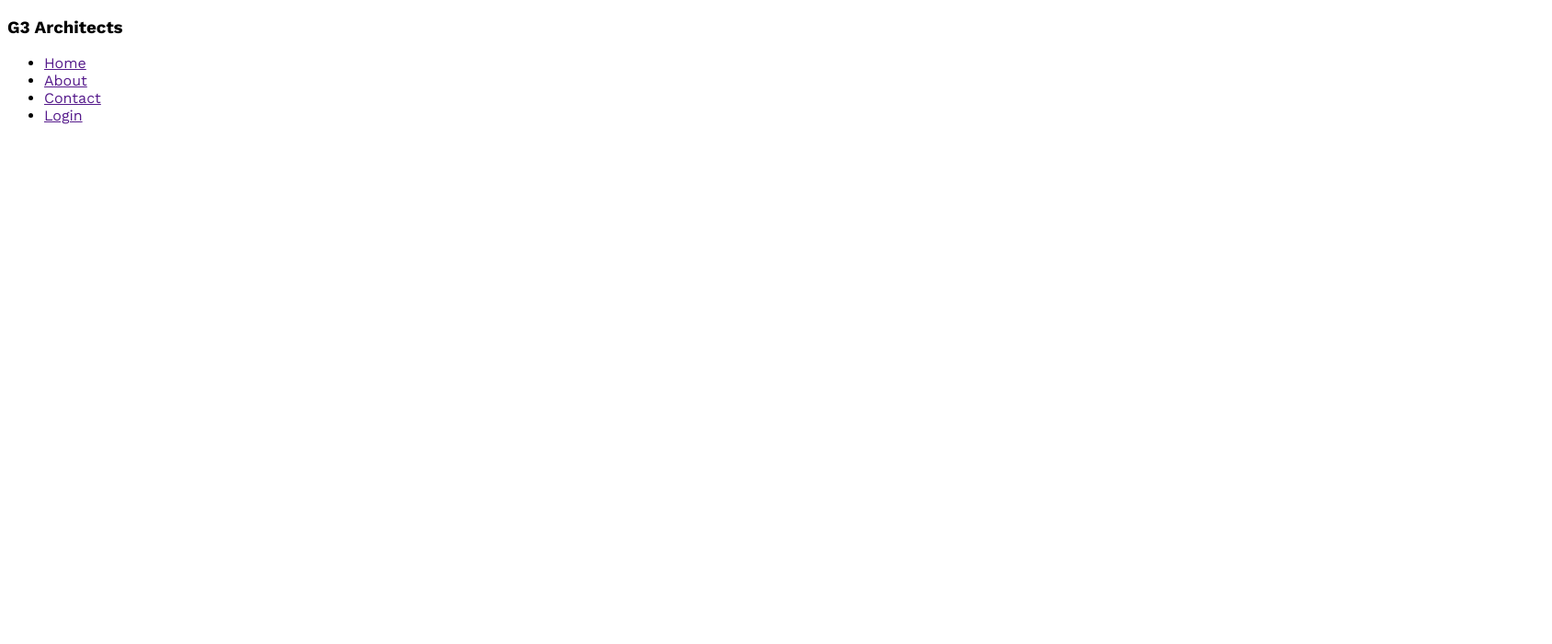
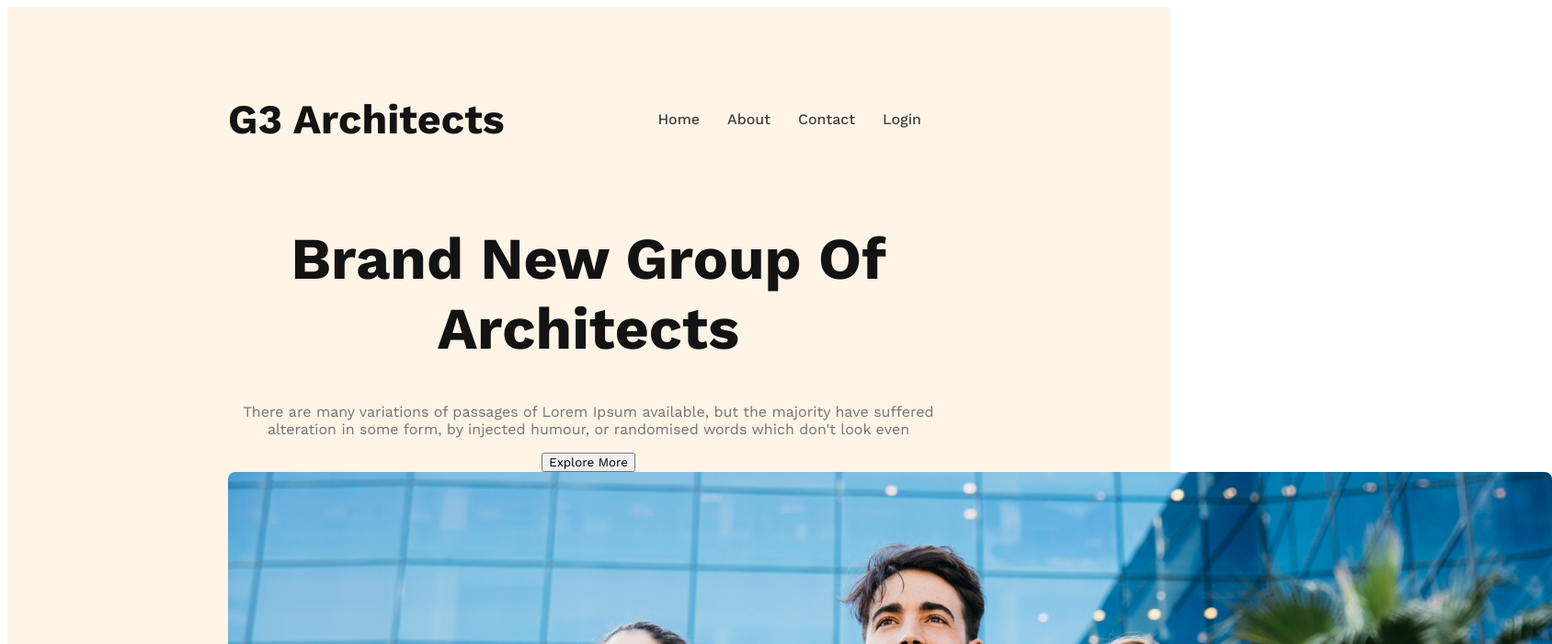
Before and after one commit to farid22022/G3-Architect, a plain HTML site: page index.html in a window 1280 px wide. Shown: the top 700 px of the page at 92% size, 1688 px wide, since content can reach past the window. Drawn offline with nearby package versions, Linux system fonts and the light colour scheme.

Commit message:
Banner Content added

```diff
--- a/Style/architect.css
+++ b/Style/architect.css
@@ -1,6 +1,53 @@
 /* Work sans font */
   @import url('https://fonts.googleapis.com/css2?family=Open+Sans:wght@400;700;800&family=Work+Sans:wght@400;500;600;700&display=swap');
+  /* Shared Styles */
+  .btn-primary{
 
+  }
   *{
+    font-family: 'Lato',sans-serif;
+    font-family: 'Open Sans',sans-serif;
     font-family: 'Work Sans','sans-serif';
   }
+  header {
+    background: rgba(255, 144, 14, 0.10);
+    padding: 50px 240px;
+
+  }
+  nav {
+    display: flex;
+    justify-content: space-between;
+    align-items: center;
+  }
+  .nav-title{
+    font-size: 2.8rem;
+    font-weight: 700;
+    color: #131313;
+  }
+  nav >ul {
+    display: flex;
+  }
+  nav li {
+    list-style: none;
+    margin-right: 30px;
+    font-weight: 500;
+    font-size: 1rem;
+  }
+  nav li a {
+    text-decoration: none;
+    color: #424242;
+  }
+  /* Banner Styles */
+  .banner-content {
+    max-width: 800px;
+    text-align: center;
+    margin: 0 auto;
+  }
+  .banner-title{
+    font-size: 4rem;
+    font-weight: 700;
+    color: #131313;
+  }
+  .banner-description {
+    color: #727272;
+  }
--- a/index.html
+++ b/index.html
@@ -9,7 +9,7 @@
 <body>
     <header>
         <nav>
-            <h3>G3 Architects</h3>
+            <h3 class="nav-title">G3 Architects</h3>
             <ul>
                 <li><a href="">Home</a></li>
                 <li><a href="">About</a></li>
@@ -17,6 +17,15 @@
                 <li><a href="">Login</a></li>
             </ul>
         </nav>
+        <div class="banner">
+            <div class="banner-content">
+                <h1 class="banner-title">Brand New Group Of Architects</h1>
+                <p class="banner-description">There are many variations of passages of Lorem Ipsum available, but the majority have suffered alteration in some form, by injected humour, or randomised words which don't look even</p>
+                <button class="btn-primary">Explore More</button>
+            </div>
+            <img src="images/banner.png" alt="">
+
+        </div>
     </header>
     <main></main>
     <footer></footer>
```
